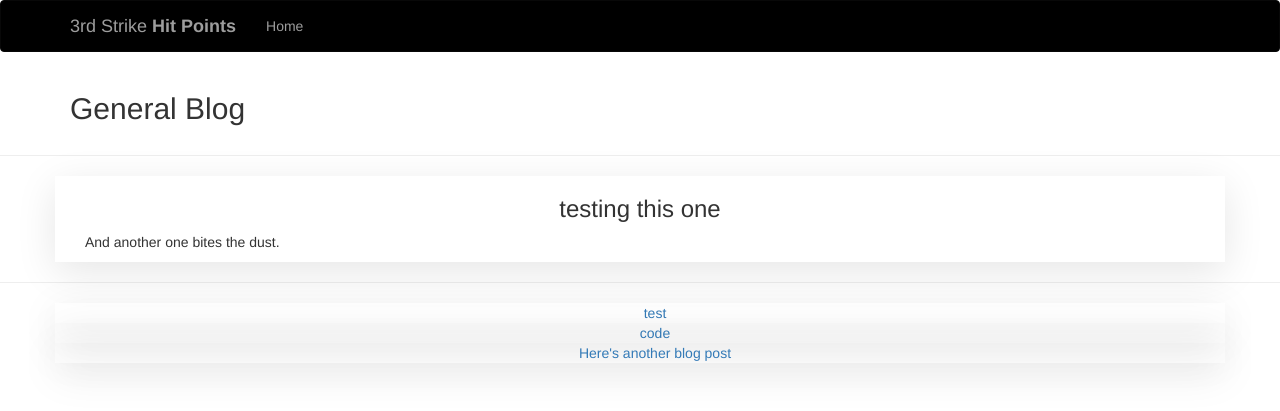
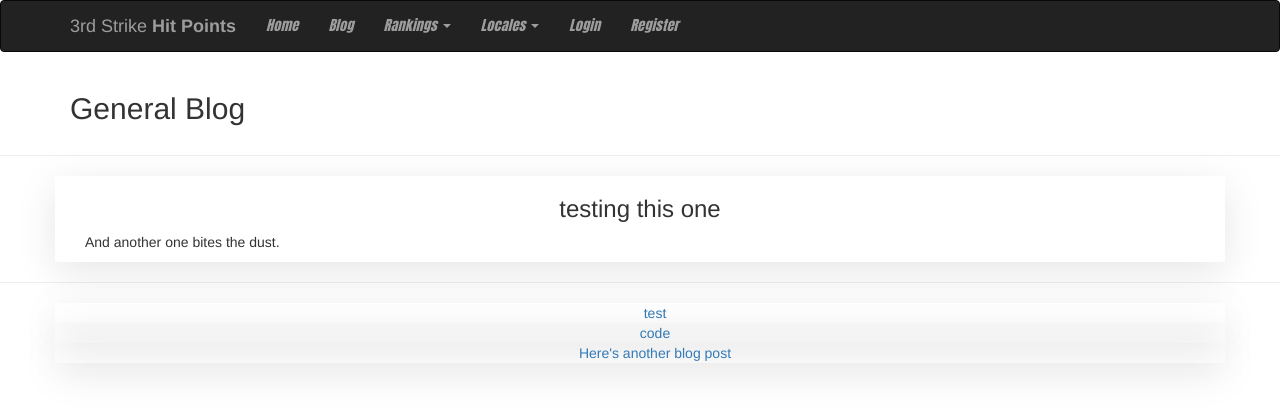
Before and after one commit to npmcdn-to-unpkg-bot/3rdStrikeWebsite, a Flask app: page /blog in a window 1280 px wide. Shown: the top 411 px of the page. Run offline with Flask 2, Linux system fonts and the light colour scheme; some libraries are stand-ins or nearby versions.

Commit message:
Incremental changes. Phase 3

```diff
--- a/app/static/css/style.css
+++ b/app/static/css/style.css
@@ -1,6 +1,12 @@
-.navbar, .navbar-collapse{
-	background-color: black;
-	background-image: none;
+.navbar-collapse{
+	/*background-image: url("/static/images/ChiStrikePoster.jpg");
+	background-repeat: no-repeat;
+	background-size: cover;*/
+	font-family: Impact;
+	font-style: italic;
+	letter-spacing: .25px;
+}
+.navbar-collapse {
 }
 .navbar-nav a{
 	color: red;
--- a/app/templates/base_template.html
+++ b/app/templates/base_template.html
@@ -13,7 +13,6 @@
 
 	<!-- Jquery -->
 	<script src="http://ajax.googleapis.com/ajax/libs/jquery/2.1.1/jquery.min.js"></script>
-
 	<div class="navbar navbar-inverse" role="navigation" align="center">
 		<div class="container">
 		<!-- Navigation Bar -->
@@ -29,7 +28,7 @@
 			<!-- Collapsable Navbar -->
 			<div class="navbar-collapse collapse">
 				<ul class="nav navbar-nav">
-					<li><a href="/">Home</a></li>
+					<li><a href="/" style="font-family: impact;">Home</a></li>
 					{% if live %}
 						<li><a href="/blog">Blog</a></li>
 						<!-- // Rankings -->
@@ -65,11 +64,6 @@
 								{% endfor %}
 							</ul>
 						</li>
-						<!-- <li></li> -->
-						<li>
-							<a href="https://docs.google.com/forms/d/1RA6xPIs6Uw-0MqSyzQ7el_oBSZ0Ypz9uXxc-HPp7Pwk/viewform">Feedback</a>
-						</li>
-						<li><a href="/donate">Donate</a></li>
 						{% if session['userName'] %}
 							<li><a href="/logout">Logout</a></li>
 						{% else %}
--- a/app/templates/home.html
+++ b/app/templates/home.html
@@ -23,6 +23,9 @@
 		<div class="btn-group col-xs-7" id="linkHolder"></div>
 		<span style="font-family: Impact; font-size:24px;">Status Codes:</span>
 		<span style="color: red; font-family: Impact; font-size:24px;">Online</span>
+		<br>
+		<a class="btn" href="https://docs.google.com/forms/d/1RA6xPIs6Uw-0MqSyzQ7el_oBSZ0Ypz9uXxc-HPp7Pwk/viewform">Feedback</a>
+		<!-- <a class="btn" href="/donate">Donate</a> -->
 	</div>
 	<script type="text/javascript">
 		var twitchUrl = "https://api.twitch.tv/kraken/streams/";
--- a/app/views.py
+++ b/app/views.py
@@ -4,16 +4,15 @@ from sqlalchemy.exc import IntegrityError, InvalidRequestError
 from run import application, db
 from app import config, models
 from app.models import *
-# from datetime import timedelta, datetime
 import os
 
 
 
-LIVE = False #Don't forget to turn me on when you're ready to launch
+LIVE = True #Don't forget to turn me on when you're ready to launch
 geographies = ["Overall"]
 geographies += sorted(list(set([i.city for i in user.query.all()])))
-locData, streamData, blogQuery = Locations.query.all(), \
-	Streams.query.all(), blogPosts.query.all()
+locData, streamData = Locations.query.all(), Streams.query.all()
+blogQuery, playerData = blogPosts.query.all(), playerDB.query.all()
 
 @application.context_processor
 def inject_locations():
```
Also changed, not shown: app/models.py (+16 -12 lines), app/database.sqlite.
